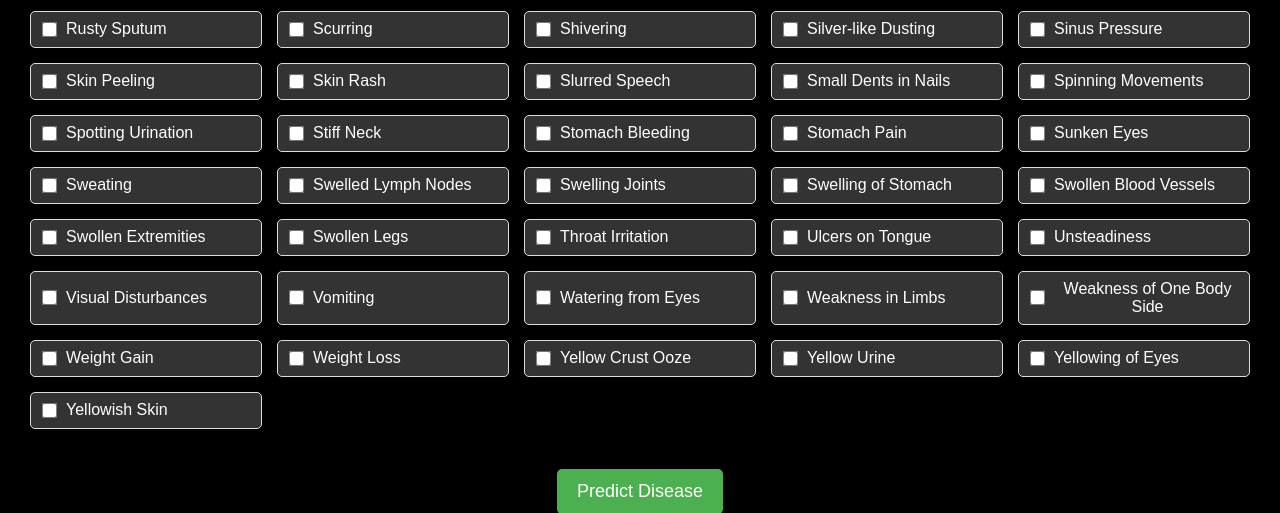
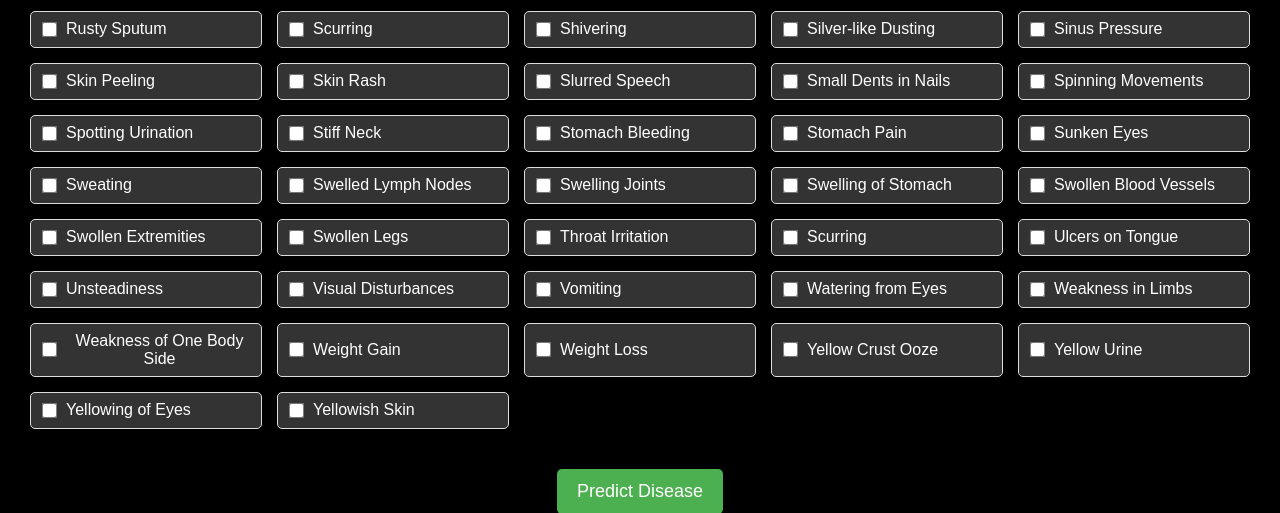
Before and after one commit to sashmitha2005/DiseasePred, a Flask app: page /index in a window 1280 px wide. Shown: the part 1083-1596 px from the top of the page. Run offline with Flask 3, Linux system fonts and the light colour scheme; parts of the project's set-up code (start-up, migrations or seed data) failed here and were passed over.

Commit message:
finished

```diff
--- a/templates/index.html
+++ b/templates/index.html
@@ -189,7 +189,7 @@ input[type="submit"]:hover {
             <label><input type="checkbox" name="symptom" value="swollen_extremities" aria-label="Swollen Extremities"> Swollen Extremities</label>
             <label><input type="checkbox" name="symptom" value="swollen_legs" aria-label="Swollen Legs"> Swollen Legs</label>
             <label><input type="checkbox" name="symptom" value="throat_irritation" aria-label="Throat Irritation"> Throat Irritation</label>
-
+            <label><input type="checkbox" name="symptom" value="Scurring" aria-label="Scurring"> Scurring</label>
             <label><input type="checkbox" name="symptom" value="ulcers_on_tongue" aria-label="Ulcers on Tongue"> Ulcers on Tongue</label>
             <label><input type="checkbox" name="symptom" value="unsteadiness" aria-label="Unsteadiness"> Unsteadiness</label>
             <label><input type="checkbox" name="symptom" value="visual_disturbances" aria-label="Visual Disturbances"> Visual Disturbances</label>
```
